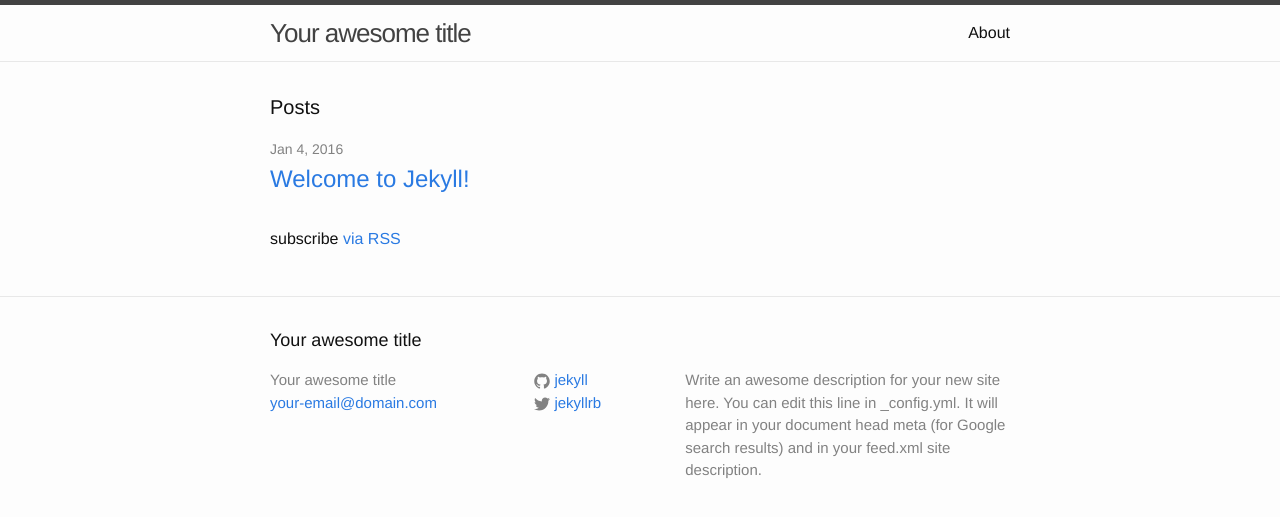
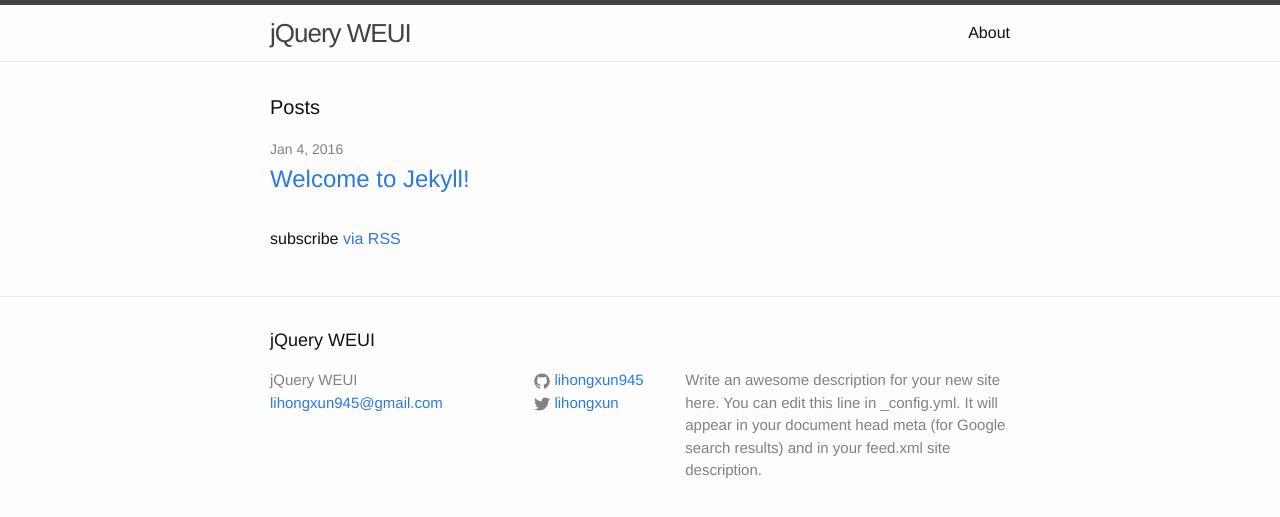
Before and after one commit to lihongxun945/jquery-weui, a Jekyll site: the page built from index.html, in a window 1280 px wide. Shown: the top 517 px of the page. Built offline with Jekyll 4.4.1, drawn with Linux system fonts in a browser that asks for light colours.

Commit message:
update config

```diff
--- a/_config.yml
+++ b/_config.yml
@@ -6,16 +6,16 @@
 # 'jekyll serve'. If you change this file, please restart the server process.
 
 # Site settings
-title: Your awesome title
-email: your-email@domain.com
+title: jQuery WEUI
+email: lihongxun945@gmail.com
 description: > # this means to ignore newlines until "baseurl:"
   Write an awesome description for your new site here. You can edit this
   line in _config.yml. It will appear in your document head meta (for
   Google search results) and in your feed.xml site description.
 baseurl: "/jquery-weui" # the subpath of your site, e.g. /blog
 url: "http://lihongxun945.github.io" # the base hostname & protocol for your site
-twitter_username: jekyllrb
-github_username:  jekyll
+twitter_username: lihongxun
+github_username:  lihongxun945
 
 # Build settings
 markdown: kramdown
```
Also changed, not shown: 1 other file.
